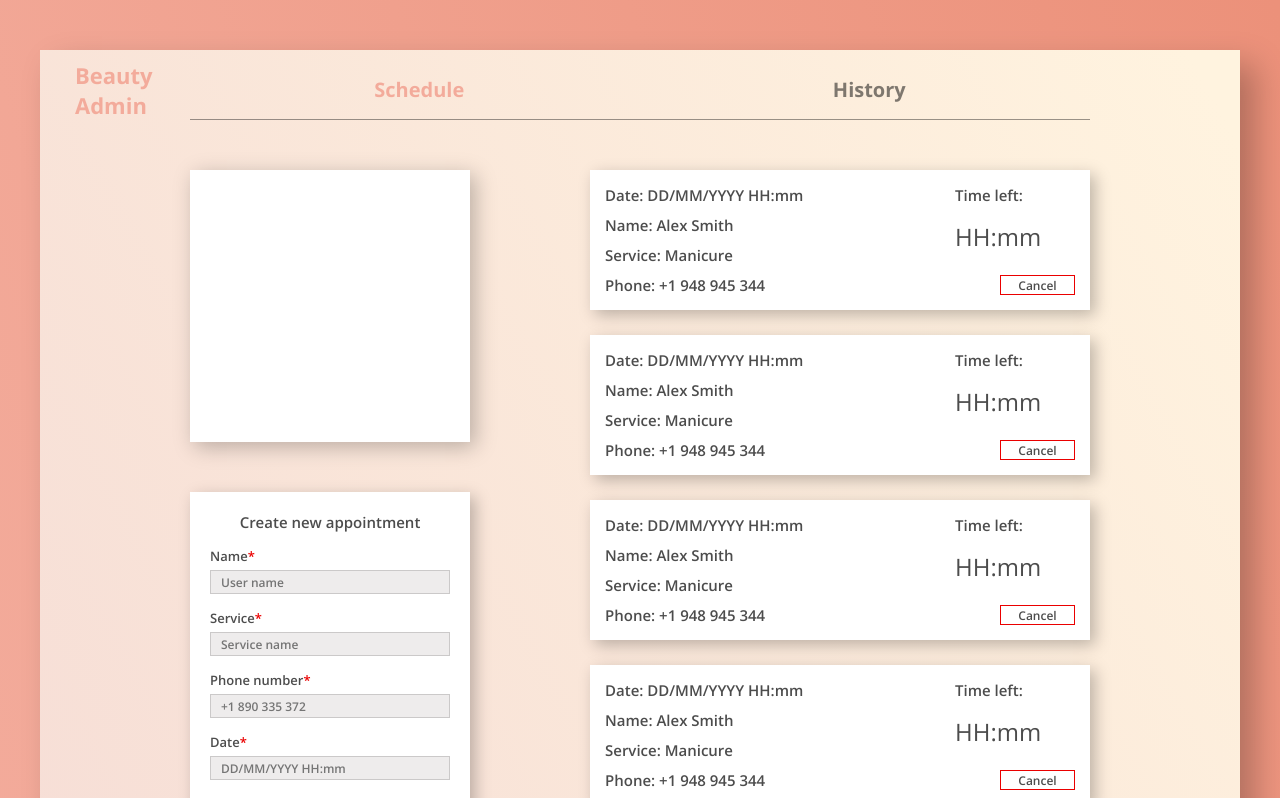
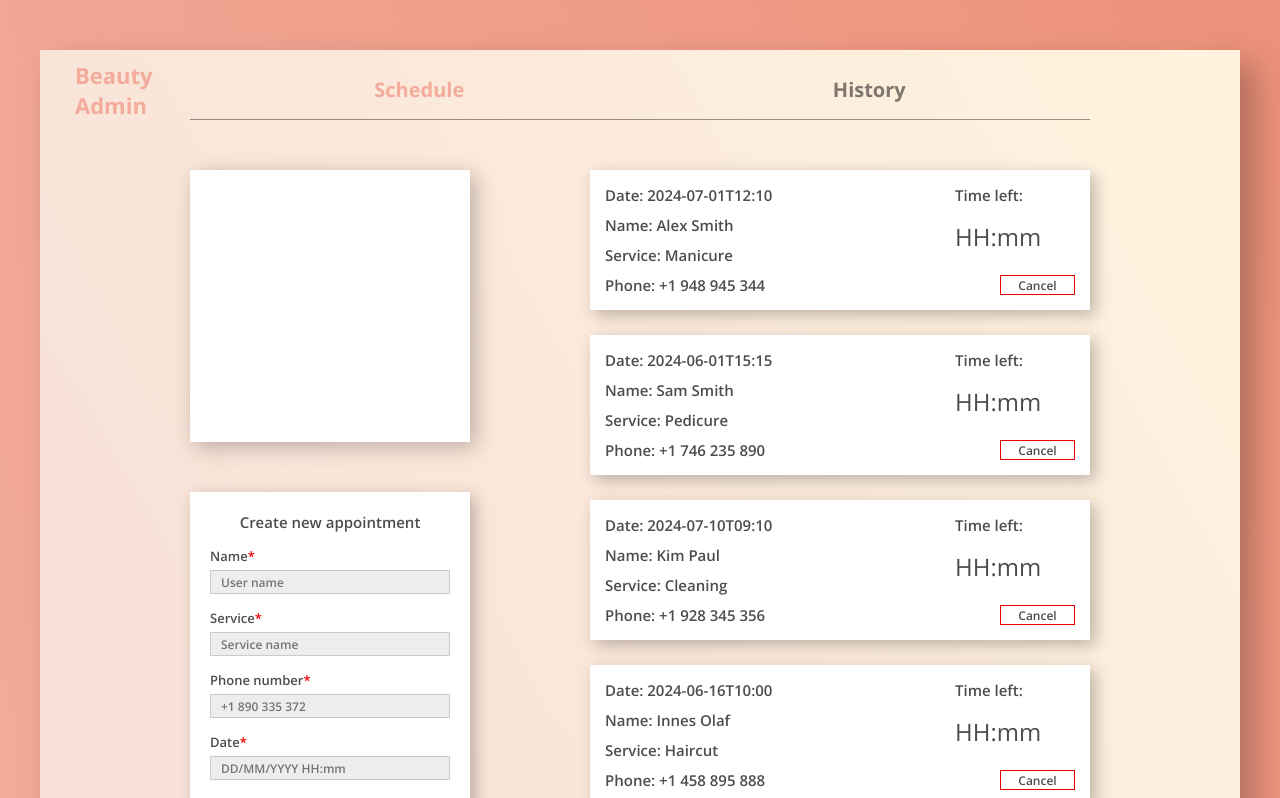
Before and after one commit to DmirtyYefymov/Calendar-of-recordings, a React (Create React App) app: page / in a window 1280 px wide. Shown: the top 798 px of the page. Built offline with nearby package versions, Linux system fonts and the light colour scheme; data requests are answered from the project's data file.

Commit message:
Added AppointmentsContext and fetch data

```diff
--- a/src/components/app/App.tsx
+++ b/src/components/app/App.tsx
@@ -1,31 +1,19 @@
 import { useEffect } from "react";
 import Header from "../header/Header";
 import SchedulePage from "../../pages/schedule/SchedulePage";
+import AppointmentContextProvider from "../../context/appointments/AppointmentsContext";
 // import HistoryPage from "../../pages/history/HistoryPage";
 // import CancelModal from "../modal/CancelModal";
-import useAppointmentService from "../../services/AppointmentService";
-
-import { IInitialState } from "../../context/appointments/reduser";
 
 import "./app.scss";
 
-const initialState: IInitialState = {
-    allAppointments: [],
-    activeAppoitments: [],
-};
-
 function App() {
-    const { loadingStatus, getAllAppointments, getAllActiveAppointments } =
-        useAppointmentService();
-
-    useEffect(() => {
-        getAllActiveAppointments().then((data) => console.log(data));
-    }, []);
-
     return (
         <main className="board">
             <Header />
-            <SchedulePage />
+            <AppointmentContextProvider>
+                <SchedulePage />
+            </AppointmentContextProvider>
             {/* <HistoryPage /> */}
             {/* <CancelModal /> */}
         </main>
--- a/src/components/appointmentItem.tsx/AppointmentItem.tsx
+++ b/src/components/appointmentItem.tsx/AppointmentItem.tsx
@@ -1,13 +1,14 @@
+import { ActiveAppoitment } from "../../shared/interfaces/appointment.interface";
 import "./appointmentItem.scss";
 
-function AppointmentItem() {
+function AppointmentItem({ id, date, name, service, phone }: ActiveAppoitment) {
     return (
         <div className="appointment">
             <div className="appointment__info">
-				<span className="appointment__date">Date: DD/MM/YYYY HH:mm</span>
-				<span className="appointment__name">Name: Alex Smith</span>
-				<span className="appointment__service">Service: Manicure</span>
-				<span className="appointment__phone">Phone: +1 948 945 344</span>
+                <span className="appointment__date">Date: {date}</span>
+                <span className="appointment__name">Name: {name}</span>
+                <span className="appointment__service">Service: {service}</span>
+                <span className="appointment__phone">Phone: {phone}</span>
             </div>
             <div className="appointment__time">
                 <span>Time left:</span>
--- a/src/components/appointmentList/AppointmentList.tsx
+++ b/src/components/appointmentList/AppointmentList.tsx
@@ -1,14 +1,23 @@
+import { useContext, useEffect } from "react";
+
 import AppointmentItem from "../appointmentItem.tsx/AppointmentItem";
+import { AppointmentContext } from "../../context/appointments/AppointmentsContext";
 
 function AppointmentList() {
-	return (
-		<>
-			<AppointmentItem />
-			<AppointmentItem />
-			<AppointmentItem />
-			<AppointmentItem />
-		</>
-	);
+    const { activeAppoitments, getActiveAppointments } =
+        useContext(AppointmentContext);
+
+    useEffect(() => {
+        getActiveAppointments();
+    }, []);
+
+    return (
+        <>
+            {activeAppoitments.map((item) => (
+                <AppointmentItem key={item.id} {...item} />
+            ))}
+        </>
+    );
 }
 
 export default AppointmentList;
--- /dev/null
+++ b/src/context/appointments/AppointmentsContext.tsx
@@ -0,0 +1,62 @@
+import React, { createContext, useReducer } from "react";
+import reducer, { IInitialState } from "./reducer";
+
+import useAppointmentService from "../../services/AppointmentService";
+
+import { ActionsTypes } from "./actions";
+
+const initialState: IInitialState = {
+    allAppointments: [],
+    activeAppoitments: [],
+};
+
+interface IProviderProps {
+    children: React.ReactNode;
+}
+
+interface IAppointmentContextValue extends IInitialState {
+    getAppointments: () => void;
+    getActiveAppointments: () => void;
+}
+
+export const AppointmentContext = createContext<IAppointmentContextValue>({
+    allAppointments: initialState.allAppointments,
+    activeAppoitments: initialState.activeAppoitments,
+    getAppointments: () => {},
+    getActiveAppointments: () => {},
+});
+
+const AppointmentContextProvider = ({ children }: IProviderProps) => {
+    const [state, dispatch] = useReducer(reducer, initialState);
+    const { loadingStatus, getAllAppointments, getAllActiveAppointments } =
+        useAppointmentService();
+
+    const value: IAppointmentContextValue = {
+        allAppointments: state.allAppointments,
+        activeAppoitments: state.activeAppoitments,
+        getAppointments: () => {
+            getAllAppointments().then((data) =>
+                dispatch({
+                    type: ActionsTypes.SET_ALL_APPOINTMENTS,
+                    payload: data,
+                })
+            );
+        },
+        getActiveAppointments: () => {
+            getAllActiveAppointments().then((data) =>
+                dispatch({
+                    type: ActionsTypes.SET_ACTIVE_APPOINTMENTS,
+                    payload: data,
+                })
+            );
+        },
+    };
+
+    return (
+        <AppointmentContext.Provider value={value}>
+            {children}
+        </AppointmentContext.Provider>
+    );
+};
+
+export default AppointmentContextProvider;
--- a/src/context/appointments/reduser.ts
+++ b/src/context/appointments/reducer.ts
@@ -2,16 +2,16 @@ import { IAppointmentAction, ActionsTypes } from "./actions";
 import { IAppointment, ActiveAppoitment } from "../../shared/interfaces/appointment.interface";
 
 export interface IInitialState {
-    allAppointments: IAppointment | [];
-    activeAppoitments: ActiveAppoitment | [];
+    allAppointments: IAppointment[] | [];
+    activeAppoitments: ActiveAppoitment[] | [];
 }
 
 export default function reducer(state: IInitialState, action: IAppointmentAction) {
     switch (action.type) {
         case ActionsTypes.SET_ACTIVE_APPOINTMENTS:
+            return { ...state, activeAppoitments: action.payload };
+        case ActionsTypes.SET_ALL_APPOINTMENTS:
             return { ...state, allAppointments: action.payload };
-        case ActionsTypes.SET_ALL_APPOINTMENTS:
-            return { ...state, acriveAppointments: action.payload };
         default:
             return state;
     }
--- a/src/services/AppointmentService.ts
+++ b/src/services/AppointmentService.ts
@@ -22,7 +22,9 @@ const useAppointmentService = () => {
 
     const getAllActiveAppointments = async () => {
         const base = await getAllAppointments();
-        const transformed: ActiveAppoitment[] = base.map((item) => {
+        const transformed: ActiveAppoitment[] = base
+            .filter((item) => !item.canceled)
+            .map((item) => {
                 return {
                     id: item.id,
                     date: item.date,
```
Also changed, not shown: src/components/historyList/HistoryList.tsx (+6 -6 lines). Lines whose indentation alone changed are shown as unchanged.
